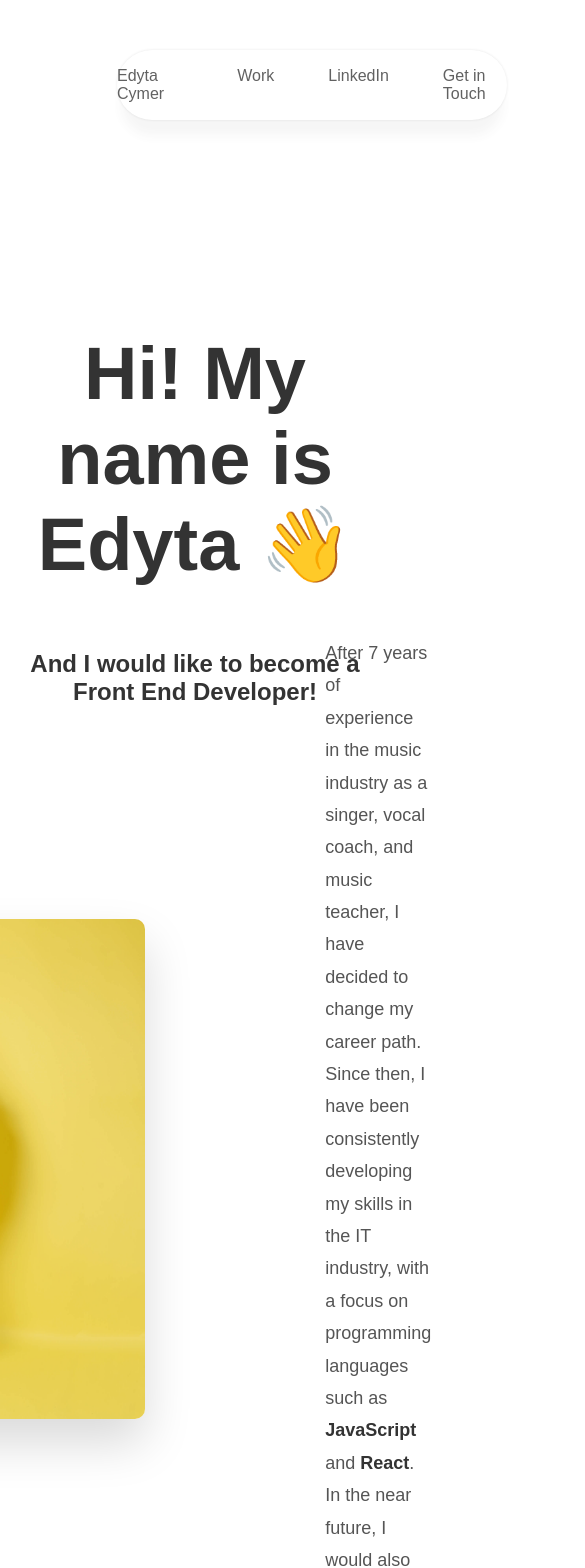
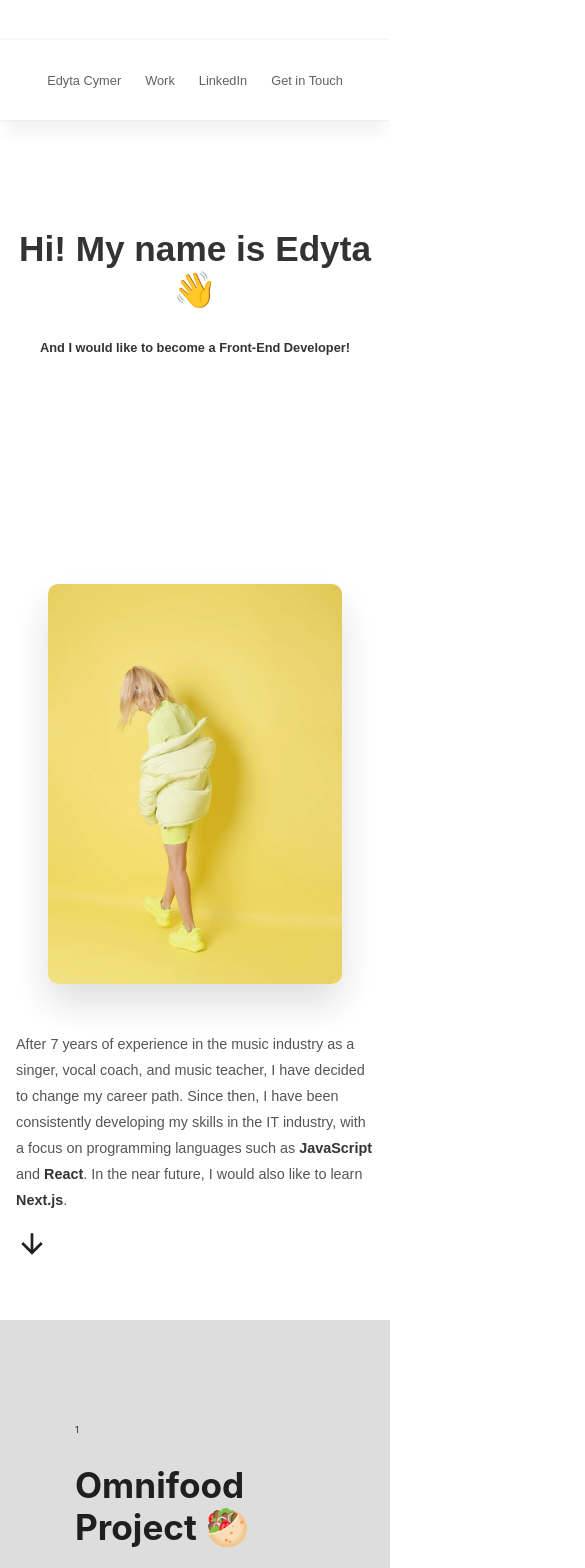
Before and after one commit to edyta-cymer/edi-portfolio, a React (Create React App) app: page / in a window 390 px wide. Shown: the top 1568 px of the page, 585 px wide, since content can reach past the window. Built offline with nearby package versions, Linux system fonts and the light colour scheme; a web font is replaced by a local one.

Commit message:
+ media queries

```diff
--- a/src/App.js
+++ b/src/App.js
@@ -4,66 +4,13 @@ import GetInTouch from "./components/GetInTouch";
 import { Footer } from "./components/Footer";
 import Logos from "./components/Logos";
 import Home from "./components/Home";
-import { Link } from "react-scroll";
+import { Nav } from "./components/Nav";
 
 function App() {
   return (
     <div className="App">
       <main>
-        <header className="header">
-          <nav>
-            <ul className="list">
-              <li>
-                <Link
-                  to="about"
-                  spy={true}
-                  smooth={true}
-                  offset={50}
-                  duration={500}
-                  className="main-nav-link"
-                >
-                  Edyta Cymer
-                </Link>
-              </li>
-              <li>
-                <Link
-                  activeClass="active"
-                  to="work"
-                  spy={true}
-                  smooth={true}
-                  offset={-30}
-                  duration={500}
-                  className="main-nav-link"
-                >
-                  Work
-                </Link>
-              </li>
-              <li>
-                <a
-                  href="https://www.linkedin.com/in/edytacymer"
-                  target="_blank"
-                  rel="noreferrer"
-                  className="main-nav-link"
-                >
-                  LinkedIn
-                </a>
-              </li>
-              <li>
-                <Link
-                  activeClass="active"
-                  to="getintouch"
-                  spy={true}
-                  smooth={true}
-                  offset={-100}
-                  duration={500}
-                  className="main-nav-link"
-                >
-                  Get in Touch
-                </Link>
-              </li>
-            </ul>
-          </nav>
-        </header>
+        <Nav />
         <Home />
         <About />
         <Work />
--- a/src/components/About.js
+++ b/src/components/About.js
@@ -12,7 +12,7 @@ const About = () => {
         </figure>
 
         <aside>
-          <p className="p-about p--margin">
+          <p className="p-about">
             After 7 years of experience in the music industry as a singer, vocal
             coach, and music teacher, I have decided to change my career path.
             Since then, I have been consistently developing my skills in the IT
--- a/src/components/GetInTouch.js
+++ b/src/components/GetInTouch.js
@@ -32,6 +32,7 @@ const GetInTouch = () => {
     <section className="section-cta" id="getintouch">
       <div className="cta">
         <img src={phototwo} alt="profile " className="photo-two"></img>
+
         <div className="text-box">
           <h3> Say Hello 📨 </h3>
           <form ref={form} onSubmit={sendEmail} className="cta-form" action="#">
--- a/src/components/Home.js
+++ b/src/components/Home.js
@@ -6,7 +6,7 @@ const Home = () => {
       <h1 className="h1-main">
         Hi! My name is Edyta 👋 <br></br>
       </h1>
-      <h4>And I would like to become a Front End Developer!</h4>
+      <h4>And I would like to become a Front-End Developer!</h4>
     </section>
   );
 };
--- /dev/null
+++ b/src/components/Nav.js
@@ -0,0 +1,62 @@
+import { Link } from "react-scroll";
+
+import React from "react";
+
+export const Nav = () => {
+  return (
+    <header className="header">
+      <nav>
+        <ul className="list">
+          <li>
+            <Link
+              to="about"
+              spy={true}
+              smooth={true}
+              offset={50}
+              duration={500}
+              className="main-nav-link"
+            >
+              Edyta Cymer
+            </Link>
+          </li>
+          <li>
+            <Link
+              activeClass="active"
+              to="work"
+              spy={true}
+              smooth={true}
+              offset={-30}
+              duration={500}
+              className="main-nav-link"
+            >
+              Work
+            </Link>
+          </li>
+          <li>
+            <a
+              href="https://www.linkedin.com/in/edytacymer"
+              target="_blank"
+              rel="noreferrer"
+              className="main-nav-link"
+            >
+              LinkedIn
+            </a>
+          </li>
+          <li>
+            <Link
+              activeClass="active"
+              to="getintouch"
+              spy={true}
+              smooth={true}
+              offset={-100}
+              duration={500}
+              className="main-nav-link"
+            >
+              Get in Touch
+            </Link>
+          </li>
+        </ul>
+      </nav>
+    </header>
+  );
+};
--- a/src/index.css
+++ b/src/index.css
@@ -32,6 +32,7 @@ Large: 1.8
 
 body {
   margin: 0;
+  padding: 0;
   font-family: -apple-system, BlinkMacSystemFont, "Segoe UI", "Roboto", "Oxygen",
     "Ubuntu", "Cantarell", "Fira Sans", "Droid Sans", "Helvetica Neue",
     sans-serif;
@@ -52,6 +53,7 @@ html {
   font-size: 62.5%;
   overflow-x: hidden;
 }
+
 .main-nav-link {
   cursor: pointer;
 }
@@ -63,14 +65,12 @@ html {
   height: 7rem;
   max-width: 60rem;
   display: flex;
-  flex-direction: row;
   margin: 0 auto;
   margin-top: 5rem;
   justify-content: center;
   background-color: #fff;
   align-items: center;
-  align-self: center;
-  border: 2px #f6f6f6;
+
   box-shadow: 0 0 3px rgba(0, 0, 0, 0.14), 0 20px 13px -4px rgba(0, 0, 0, 0.06);
   border-radius: 35px;
   position: fixed;
@@ -84,11 +84,12 @@ html {
 .header:hover {
   transform: scale(1.2);
 }
+
 .list {
   list-style: none;
   display: flex;
-  flex-direction: row;
-  gap: 5.4rem;
+  gap: 5.6rem;
+
   font-size: 1.6rem;
   font-weight: 500;
 
@@ -133,23 +134,24 @@ h4 {
 /* ABOUT  */
 
 .section-about {
-  display: flex;
+  display: grid;
+  grid-template-columns: 1fr 1fr;
   align-items: center;
-  justify-content: center;
-  flex-direction: row;
-  height: 100rem;
-  padding-left: 15rem;
-  padding-right: 9rem;
-  gap: 14rem;
+  min-height: 100rem;
+  padding: 0 8rem;
+  gap: 3rem;
+  max-width: 120rem;
 }
 .photo-one {
   height: 50rem;
   box-shadow: 0 2.4rem 4.8rem rgba(0, 0, 0, 0.15);
   border-radius: 10px;
   transition: transform 0.3s ease-in-out;
+  opacity: 0.9;
 }
 .photo-one:hover {
   transform: translateX(4px);
+  opacity: 0.8;
 }
 
 /* WORK  */
@@ -372,3 +374,136 @@ h3:hover {
 .icons {
   margin: 2rem;
 }
+
+/* Media  */
+
+@media (max-width: 84em) {
+  .header {
+    position: inherit;
+    left: none;
+  }
+  .home {
+    padding-top: 10rem;
+  }
+  .section-work {
+    display: grid;
+    grid-template-columns: repeat(2, 1fr);
+  }
+  .cta {
+    display: grid;
+    grid-template-columns: 1fr 1fr;
+  }
+}
+
+@media (max-width: 75em) {
+  html {
+    /* 9px / 16px  */
+    font-size: 56.25%;
+  }
+  .section-work {
+    display: grid;
+    grid-template-columns: repeat(2, 1fr);
+  }
+  .section-cta {
+    padding: 2.2rem 0 2.2rem 0;
+    margin-left: 3rem;
+    margin-right: 3rem;
+  }
+}
+@media (max-width: 59em) {
+  html {
+    /* 8px / 16px = 0.5 = 50% */
+    font-size: 50%;
+  }
+  .section-work {
+    display: grid;
+    grid-template-columns: repeat(1, 1fr);
+  }
+  .card {
+    height: 35rem;
+  }
+  .section-about {
+    display: flex;
+    flex-direction: column;
+    padding: 10rem;
+  }
+  .section-cta {
+    margin-left: 5rem;
+    margin-right: 5rem;
+  }
+  .photo-two {
+    box-shadow: 0 2.4rem 4.8rem rgba(0, 0, 0, 0.15);
+  }
+}
+
+@media (max-width: 44em) {
+  .header {
+    max-width: 100%;
+    border-radius: 0px;
+  }
+  .section-cta {
+    margin-left: 2rem;
+    margin-right: 2rem;
+  }
+}
+
+@media (max-width: 34em) {
+  .header {
+    height: 10rem;
+  }
+  h4 {
+    font-size: 1.6rem;
+  }
+  .section-about {
+    padding: 0 2rem;
+  }
+  .photo-one {
+    margin-top: 7rem;
+  }
+  .footer {
+    background-position: 50%;
+  }
+  .list {
+    gap: 3rem;
+  }
+  .cta {
+    display: flex;
+    flex-direction: column;
+  }
+  .text-box {
+    margin: 0 auto;
+    margin-bottom: 4rem;
+  }
+  .cta-form {
+    margin-right: 0rem;
+  }
+  .photo-two {
+    margin: 0 auto;
+    border-radius: 20px;
+    opacity: 1;
+  }
+}
+
+@media (max-width: 28em) {
+  .header {
+    height: 10rem;
+  }
+  h1 {
+    font-size: 4.4rem;
+  }
+  h4 {
+    font-size: 1.6rem;
+  }
+  .section-about {
+    padding: 0 2rem;
+  }
+  .photo-one {
+    margin-top: 7rem;
+  }
+  .footer {
+    background-position: 50%;
+  }
+  .list {
+    align-items: space-between;
+  }
+}
```
